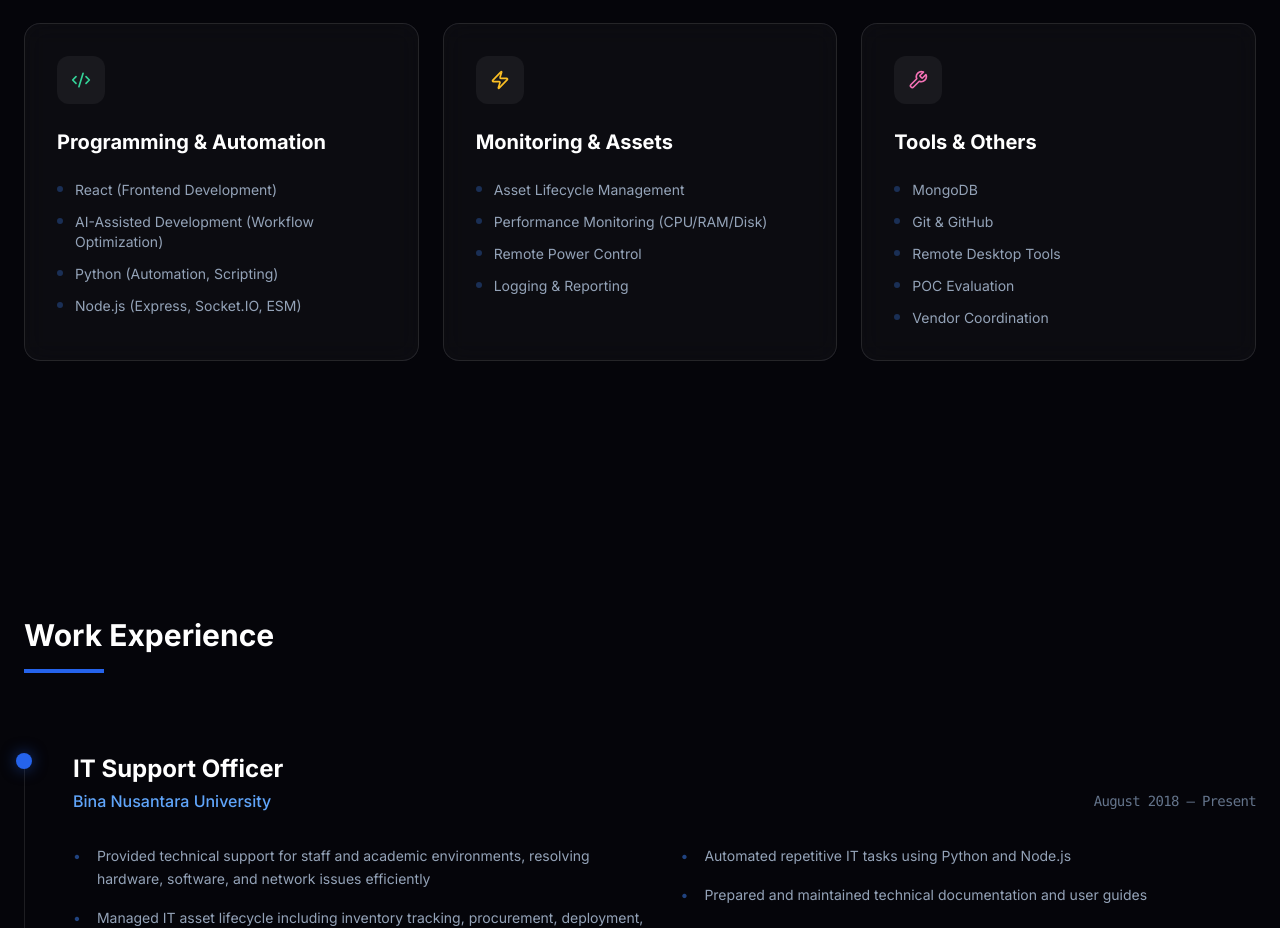
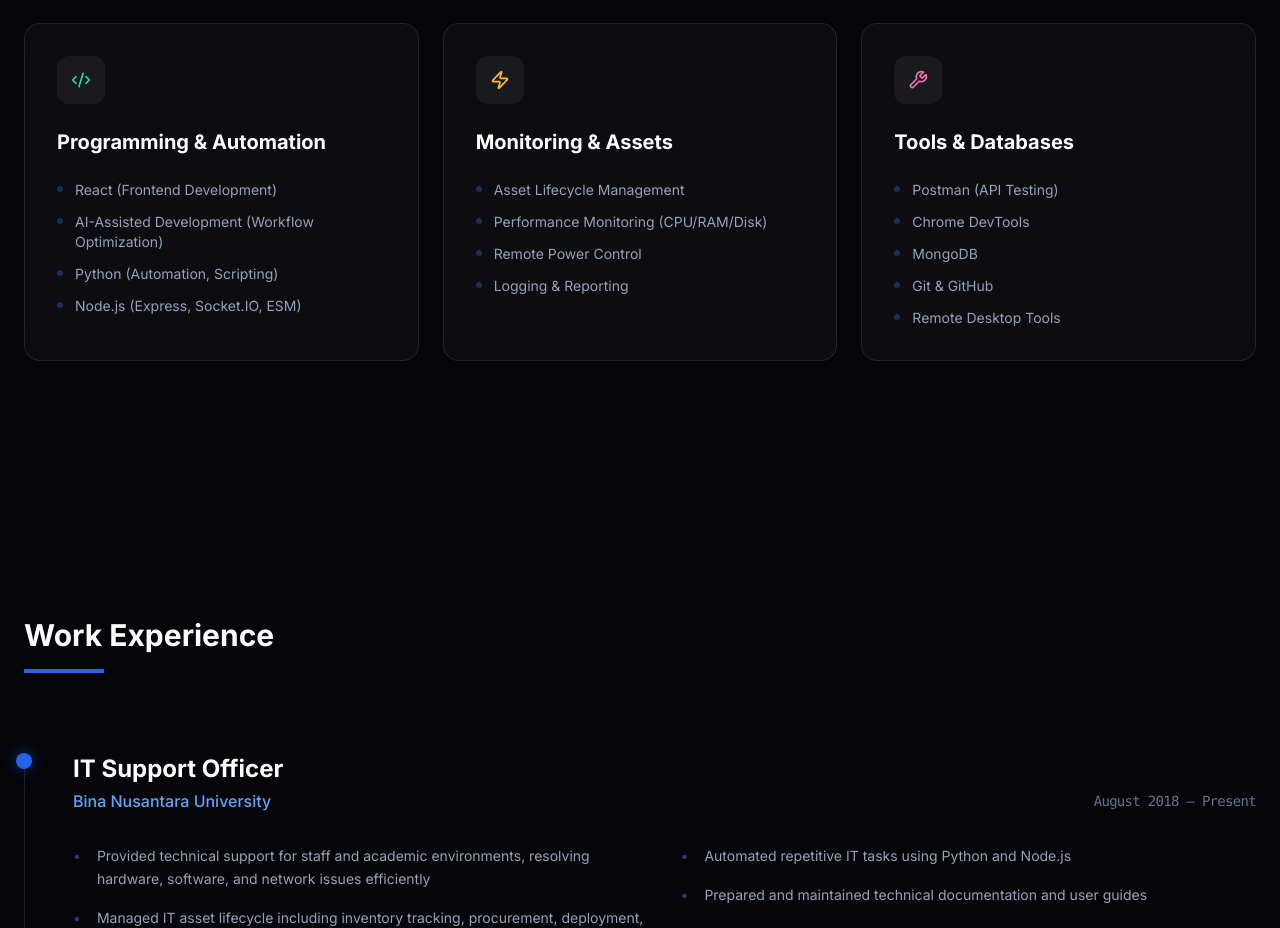
Before and after one commit to yogitriant/yogi-portfolio, a Next.js app: page / in a window 1280 px wide. Shown: the part 1311-2239 px from the top of the page. Built offline with nearby package versions, Linux system fonts and the light colour scheme.

Commit message:
Update Tools & Databases category for QA role

```diff
--- a/app/cv/page.js
+++ b/app/cv/page.js
@@ -14,7 +14,7 @@ export default function CV() {
     { category: "Network", items: ["TCP/IP, DHCP, DNS", "LAN & WiFi Troubles", "WiFi Controller"] },
     { category: "Programming", items: ["React", "AI-Assisted Development", "Python (Automation)", "Node.js"] },
     { category: "Monitoring & Assets", items: ["Asset Lifecycle", "Performance Monitoring", "Remote Power Control"] },
-    { category: "Tools", items: ["MongoDB", "Git/GitHub", "POC Evaluation", "Vendor Coordination"] }
+    { category: "Tools & Databases", items: ["Postman (API)", "Chrome DevTools", "MongoDB", "Git/GitHub", "Remote Tools"] }
   ];
 
   const workExperience = [
--- a/app/page.js
+++ b/app/page.js
@@ -89,9 +89,9 @@ export default function Home() {
       items: ["Asset Lifecycle Management", "Performance Monitoring (CPU/RAM/Disk)", "Remote Power Control", "Logging & Reporting"]
     },
     {
-      category: "Tools & Others",
+      category: "Tools & Databases",
       icon: <Wrench className="w-5 h-5 text-pink-400" />,
-      items: ["MongoDB", "Git & GitHub", "Remote Desktop Tools", "POC Evaluation", "Vendor Coordination"]
+      items: ["Postman (API Testing)", "Chrome DevTools", "MongoDB", "Git & GitHub", "Remote Desktop Tools"]
     }
   ];
 
```
